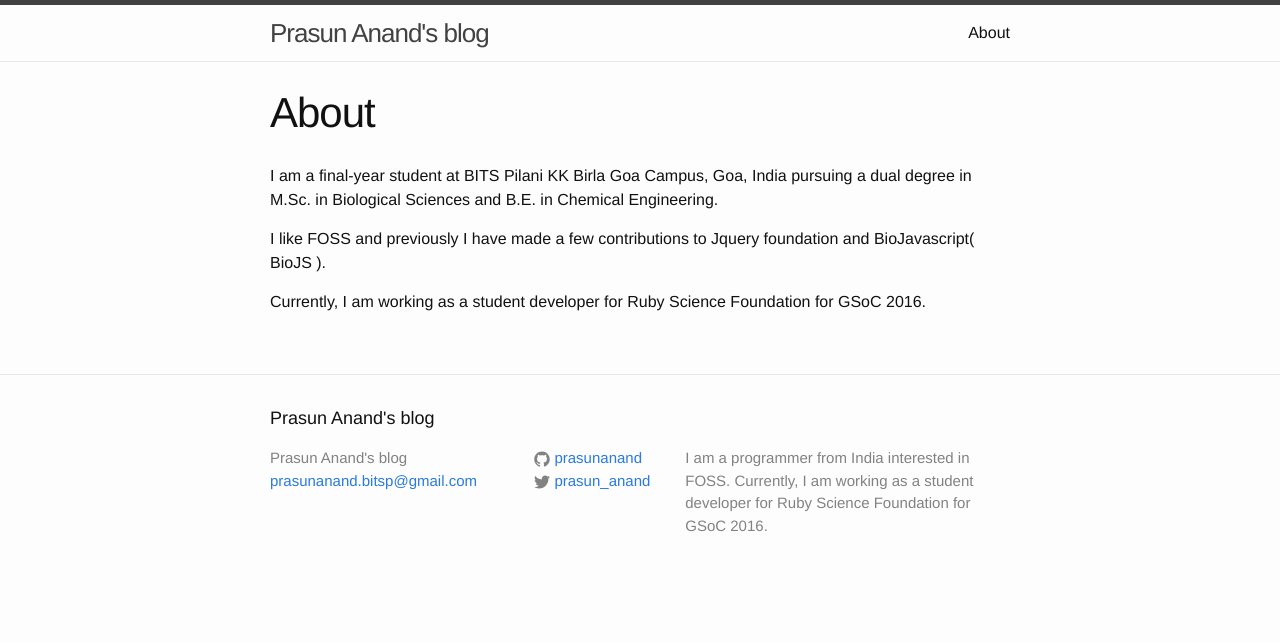
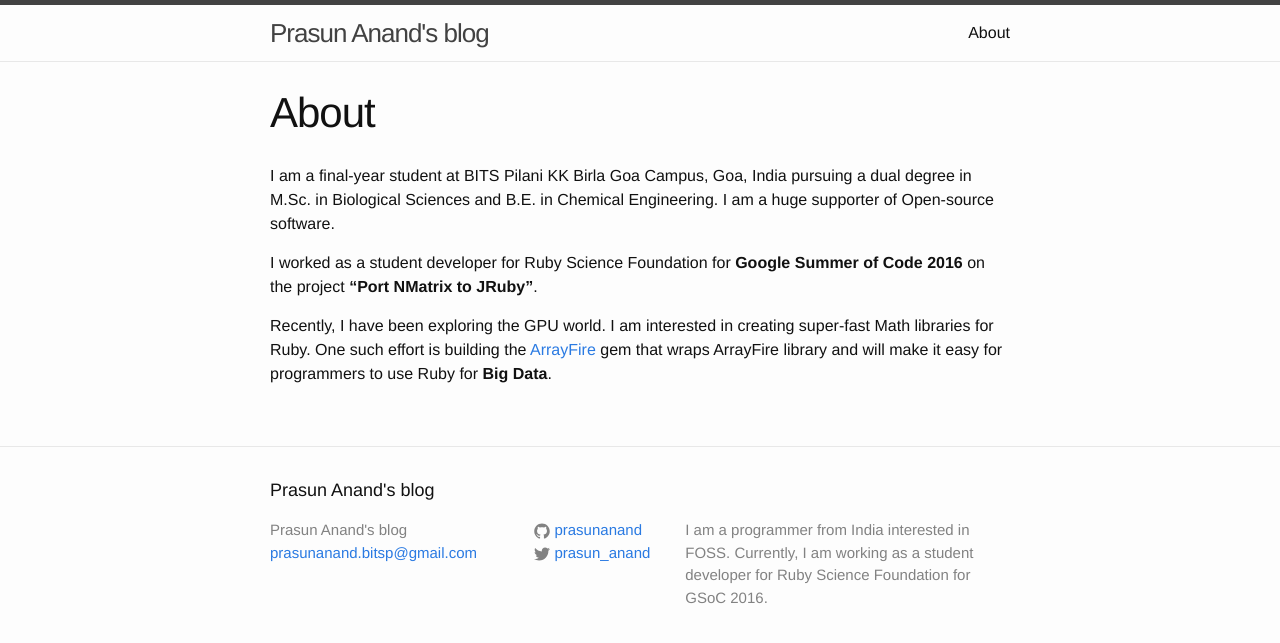
Before and after one commit to prasunanand/prasunanand.github.io, a Jekyll site: the page built from about.md, in a window 1280 px wide. Shown: the top 643 px of the page. Built offline with Jekyll 4.4.1, drawn with Linux system fonts in a browser that asks for light colours.

Commit message:
Update about.md

```diff
--- a/about.md
+++ b/about.md
@@ -4,8 +4,8 @@
 permalink: /about/
 ---
 
-I am a final-year student at BITS Pilani KK Birla Goa Campus, Goa, India pursuing a dual degree in M.Sc. in Biological Sciences and B.E. in Chemical Engineering.
+I am a final-year student at BITS Pilani KK Birla Goa Campus, Goa, India pursuing a dual degree in M.Sc. in Biological Sciences and B.E. in Chemical Engineering. I am a huge supporter of Open-source software.
 
-I like FOSS and previously I have made a few contributions to Jquery foundation and BioJavascript( BioJS ).
+I worked as a student developer for Ruby Science Foundation for **Google Summer of Code 2016** on the project **"Port NMatrix to JRuby"**.
 
-Currently, I am working as a student developer for Ruby Science Foundation for GSoC 2016.
+Recently, I have been exploring the GPU world. I am interested in creating super-fast Math libraries for Ruby. One such effort is building the [ArrayFire](https://github.com/arrayfire/arrayfire-rb) gem that wraps ArrayFire library and will make it easy for programmers to use Ruby for **Big Data**.
```
